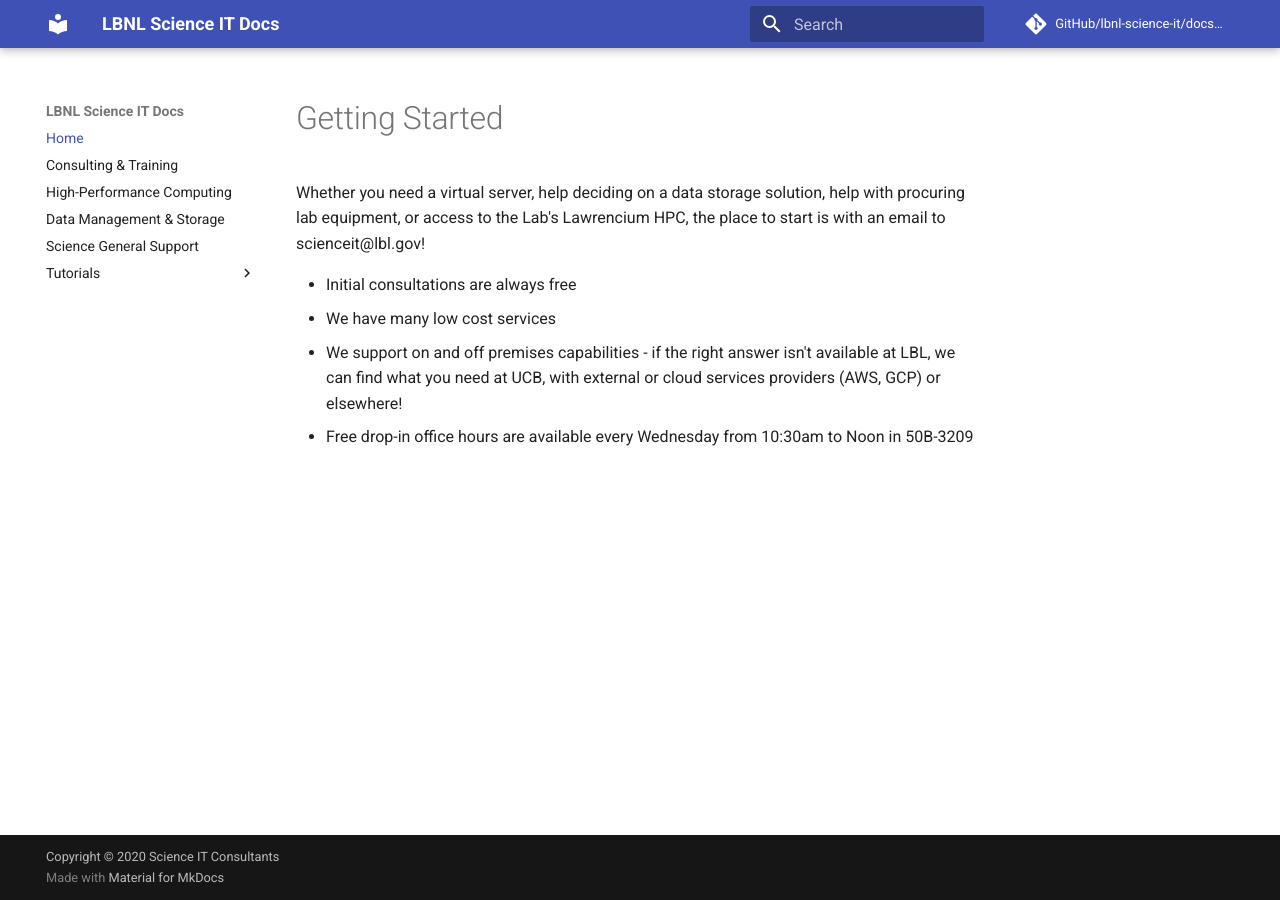
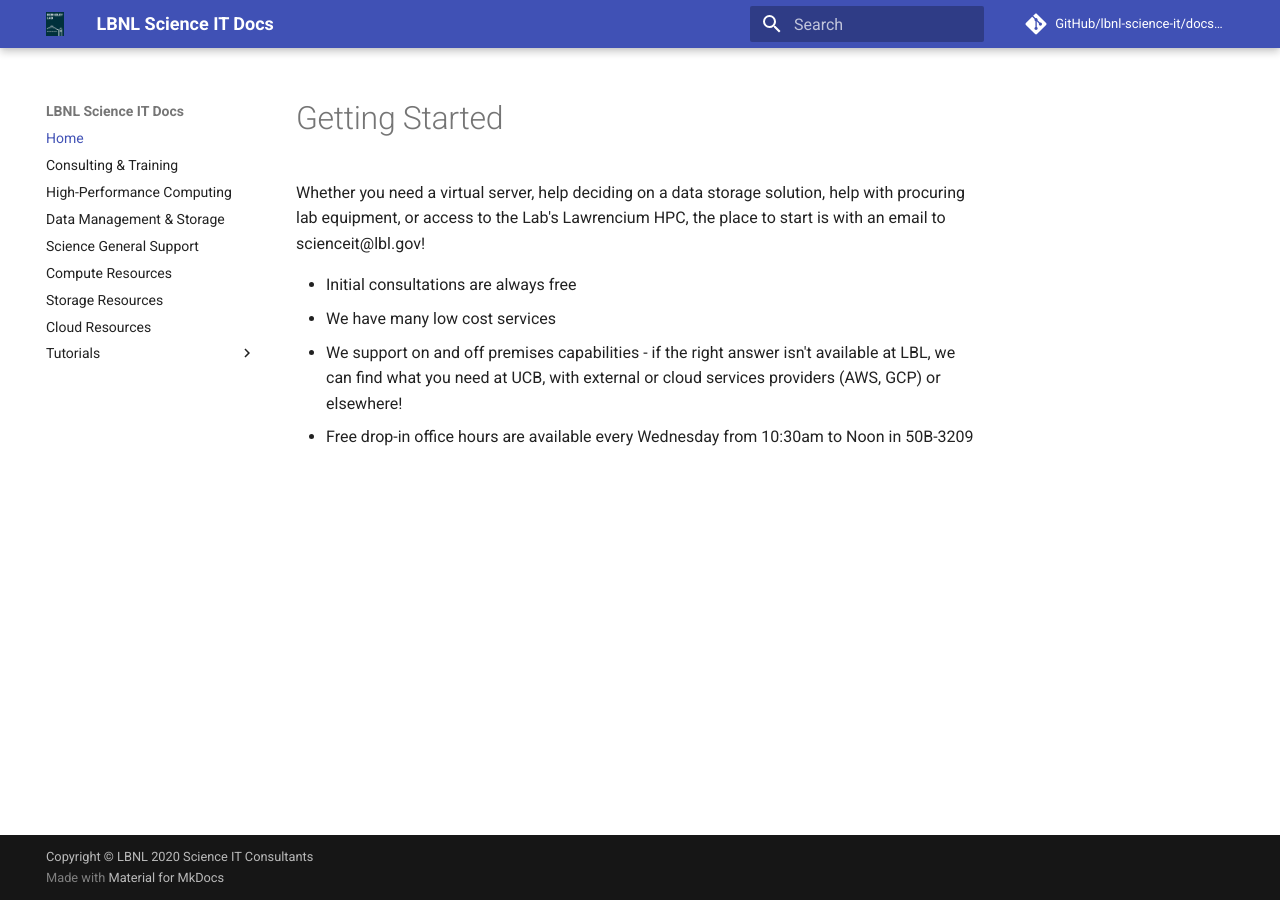
Before and after one commit to lbnl-science-it/docs-source, an MkDocs documentation site: the page built from docs/index.md, in a window 1280 px wide. Built offline with MkDocs 1.6.1 and Material for MkDocs 9.7.7, drawn with Linux system fonts in a browser that asks for light colours; comment, search, counter and statistics services are not loaded.

Commit message:
Added docs for cloud, compute, and storage.  Updated menu.  Added LBL icon to header and favicon

```diff
--- a/mkdocs.yml
+++ b/mkdocs.yml
@@ -11,11 +11,13 @@ repo_url: https://github.com/lbnl-science-it/docs-source
 edit_uri: blob/master/docs/
 
 # Copyright
-copyright: 'Copyright &copy; 2020 Science IT Consultants'
+copyright: 'Copyright &copy; LBNL 2020 Science IT Consultants'
 
 # Configuration
 theme:
   name: material
+  favicon: images/favicon.ico
+  logo: images/7_BL_Vert_547_rgb.png
 
 # Page tree
 nav:
@@ -24,6 +26,9 @@ nav:
     - "High-Performance Computing": hpc.md
     - "Data Management & Storage": data.md
     - "Science General Support": support.md
+    - "Compute Resources": compute.md
+    - "Storage Resources": storage.md
+    - "Cloud Resources": cloud.md
     - Tutorials:
         - "SpaRC on Lawrencium": sparc_on_lawrencium.md
         - "SpaRC on GCP": sparc_on_gcp.md
```
Also changed, not shown: docs/cloud.md (added, +24 -0 lines), docs/compute.md (added), docs/images/7_BL_Vert_547_rgb.png (added), docs/images/favicon.ico (added), docs/storage.md (added), 1 other file.
